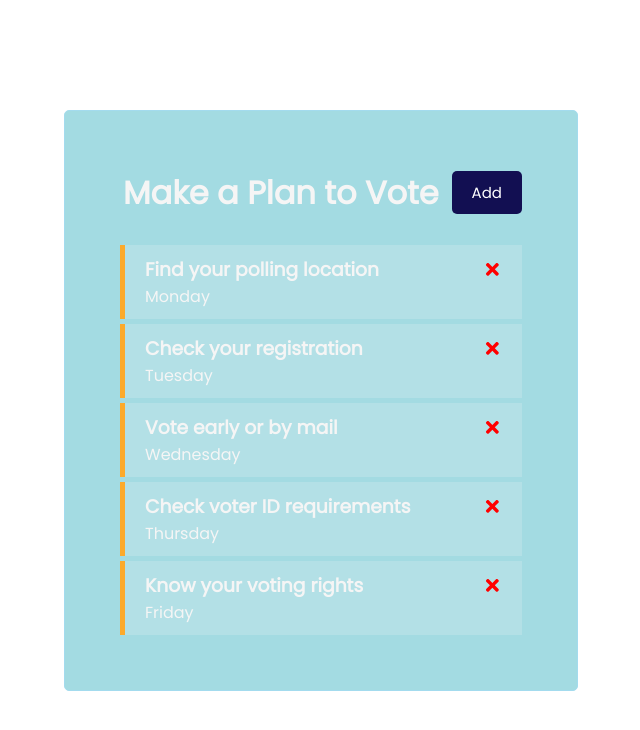
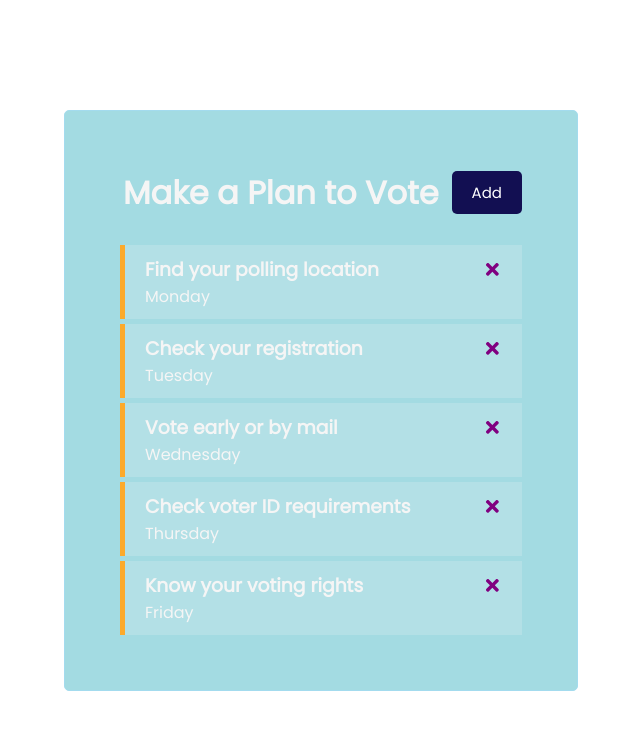
Before and after one commit to aliapirruccello/make-a-plan-to-vote, a React (Create React App) app: page / in a window 1280 px wide. Shown: the top 730 px of the page, without its empty margins (319-959 px from the left). Built offline with nearby package versions, Linux system fonts and the light colour scheme; data requests are answered from the project's data file.

Commit message:
changed ids

```diff
--- /dev/null
+++ b/db.json
@@ -0,0 +1,35 @@
+{
+    "tasks": [
+        {
+    "id": 1,
+    "text": "Find your polling location",
+    "other": "no-show",
+    "day": "Monday",
+    "reminder": true
+  },
+  {
+    "text": "Check your registration",
+    "day": "Tuesday",
+    "reminder": true,
+    "id": 3
+  },
+  {
+    "text": "Vote early or by mail",
+    "day": "Wednesday",
+    "reminder": true,
+    "id": 4
+  },
+  {
+    "text": "Check voter ID requirements",
+    "day": "Thursday",
+    "reminder": true,
+    "id": 3
+  },
+  {
+    "text": "Know your voting rights",
+    "day": "Friday",
+    "reminder": true,
+    "id": 4
+  }
+]
+}
--- a/src/App.js
+++ b/src/App.js
@@ -1,4 +1,4 @@
-import { useState } from 'react'
+import { useState, useEffect } from 'react'
 import Header from './components/Header'
 import Tasks from './components/Tasks'
 import AddTask from './components/AddTask'
@@ -6,7 +6,6 @@ import AddTask from './components/AddTask'
 const App = () => {
   const [showAddTask, setShowAddTask] = useState(false)
   const [tasks, setTasks] = useState([
-
     {
     "id": 1,
     "text": "Find your polling location",
@@ -18,27 +17,44 @@ const App = () => {
     "text": "Check your registration",
     "day": "Tuesday",
     "reminder": true,
-      "id": 3
+    "id": 2
   },
   {
     "text": "Vote early or by mail",
     "day": "Wednesday",
     "reminder": true,
-      "id": 4
+    "id": 3
   },
   {
     "text": "Check voter ID requirements",
     "day": "Thursday",
     "reminder": true,
-      "id": 3
+    "id": 4
   },
   {
     "text": "Know your voting rights",
     "day": "Friday",
     "reminder": true,
-      "id": 4
+    "id": 5
   }
 ])
+
+  useEffect(() => {
+    const getTasks = async () => {
+      const tasksFromServer = await fetchTasks()
+      setTasks(tasksFromServer)
+    }
+    getTasks()
+  }, [])
+
+  //fetch tasks
+
+  const fetchTasks = async () => {
+    const res = await fetch ('http://localhost:5000/tasks')
+    const data = await res.json()
+
+    return data
+  }
 
   //add task
 
@@ -48,8 +64,8 @@ const addTask = (task) => {
   setTasks([...tasks, newTask])
 }
 
-  //delete task
-  const deleteTask = (id) => {
+  //complete(instead of delete) task
+  const completeTask = (id) => {
     setTasks(tasks.filter((task) => task.id !== id))
   }
 
@@ -60,9 +76,17 @@ const addTask = (task) => {
 
   return (
     <div className="container">
-     <Header onAdd={() => setShowAddTask(!showAddTask)} showAdd={showAddTask}/>
+     <Header
+     onAdd={() => setShowAddTask(!showAddTask)}
+     showAdd={showAddTask}
+     />
      {showAddTask && <AddTask onAdd={addTask}/>}
-     {tasks.length > 0 ? <Tasks tasks={tasks} onDelete={deleteTask} onToggle={toggleReminder}/> : "No tasks to display"}
+     {tasks.length > 0 ? (
+     <Tasks tasks={tasks}
+     onComplete={completeTask}
+     onToggle={toggleReminder}/>
+     ) : ("No tasks to display"
+     )}
     </div>
   );
 }
--- a/src/components/AddTask.js
+++ b/src/components/AddTask.js
@@ -1,13 +1,12 @@
 import { useState } from 'react'
 
-const AddTask = ({onAdd}) => {
+const AddTask = ({ onAdd }) => {
     const [text, setText] = useState('')
     const [day, setDay] = useState('')
     const [reminder, setReminder] = useState(false)
 
     const onSubmit = (e) => {
         e.preventDefault()
-
         if(!text) {
             alert('Please add a task')
             return
@@ -24,20 +23,22 @@ const AddTask = ({onAdd}) => {
         <div className='form-control'>
             <label>Plan</label>
             <input
-            type="text"
+            type='text'
             placeholder='Add Plan'
             value={text}
-            onChange={(e) => setText(e.target.value)} />
+            onChange={(e) => setText(e.target.value)} >
+            </input>
         </div>
         <div className='form-control'>
-            <label>Day/Time</label>
+            <label>Day and Time</label>
             <input
             type="text"
-            placeholder='Add Day/Time'
+            placeholder='Add Day and Time'
             value={day}
-            onChange={(e) => setDay(e.target.value)} />
+            onChange={(e) => setDay(e.target.value)} >
+                </input>
         </div>
-        <div className='form-control'>
+        <div className='form-control form-control-check'>
             <label>Set Reminder</label>
             <input
             type="checkbox"
@@ -45,7 +46,9 @@ const AddTask = ({onAdd}) => {
             value={reminder}
             onChange={(e) => setReminder(e.currentTarget.checked)} />
         </div>
-        <input type="submit" value='Save Additional Plan' className="btn btn-block" />
+        <input type="submit" value='Save Additional Plan' className="btn btn-block" >
+
+        </input>
     </form>
   )
 }
--- a/src/components/Task.js
+++ b/src/components/Task.js
@@ -1,11 +1,18 @@
 import {FaTimes} from 'react-icons/fa'
 
 
-const Task = ({ task, onDelete, onToggle }) => {
+const Task = ({ task, onComplete, onToggle }) => {
   return (
     <div className={`task ${task.reminder ? 'reminder' : ''}`} onDoubleClick={() => onToggle(task.id)}>
-    <h3>{task.text} <FaTimes style={{ color: 'red', cursor: 'pointer'}} onClick={() => onDelete(task.id)}/></h3>
-    <p>{task.day}</p>
+        <h3>
+          {task.text} <FaTimes
+          className="checkbox"
+          style={{ color: 'purple', cursor: 'pointer'}}
+          onClick={() => onComplete(task.id)}
+          />
+          </h3>
+        <p>{task.day}</p>
+
 
 </div>
   )
--- a/src/components/Tasks.js
+++ b/src/components/Tasks.js
@@ -1,18 +1,18 @@
 import Task from './Task'
 
-const Tasks = ({ tasks, onDelete, onToggle }) => {
+const Tasks = ({ tasks, onComplete, onToggle }) => {
 
   return (
-    <>
+    <div>
         {tasks.map((task) => (
             <Task
             key={task.id}
             task={task}
-            onDelete={onDelete}
+            onComplete={onComplete}
             onToggle={onToggle}
             />
         ))}
-    </>
+    </div>
   )
 }
 
```
Also changed, not shown: src/components/Button.js (+9 -2 lines), src/components/Header.js (+4 -3 lines). Lines whose indentation alone changed are shown as unchanged.
